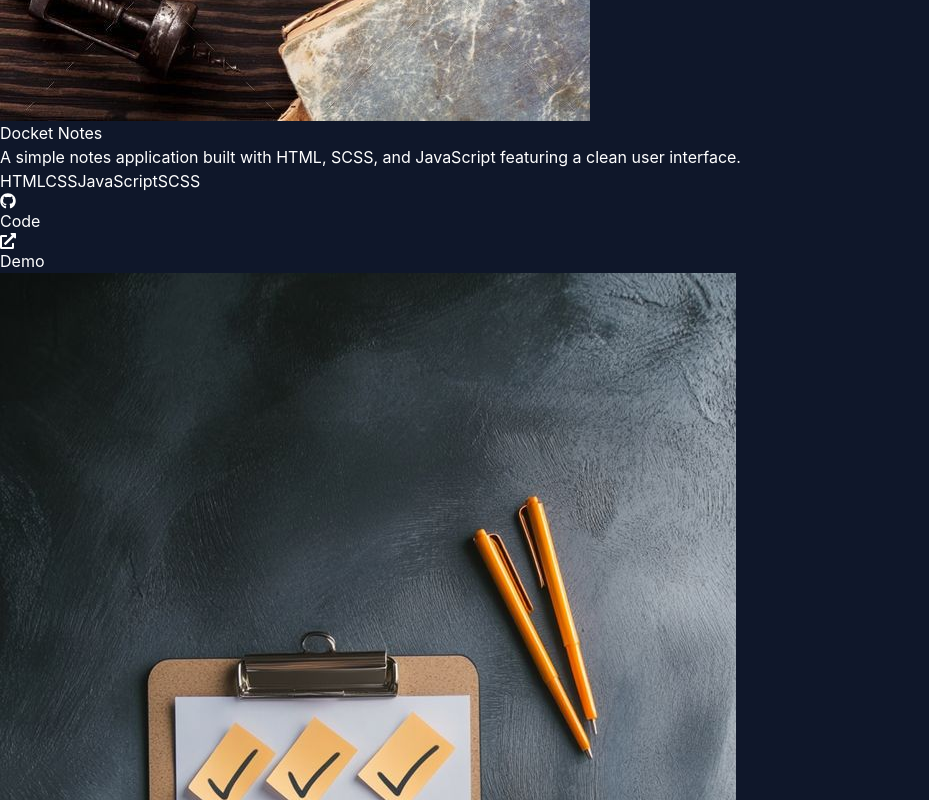
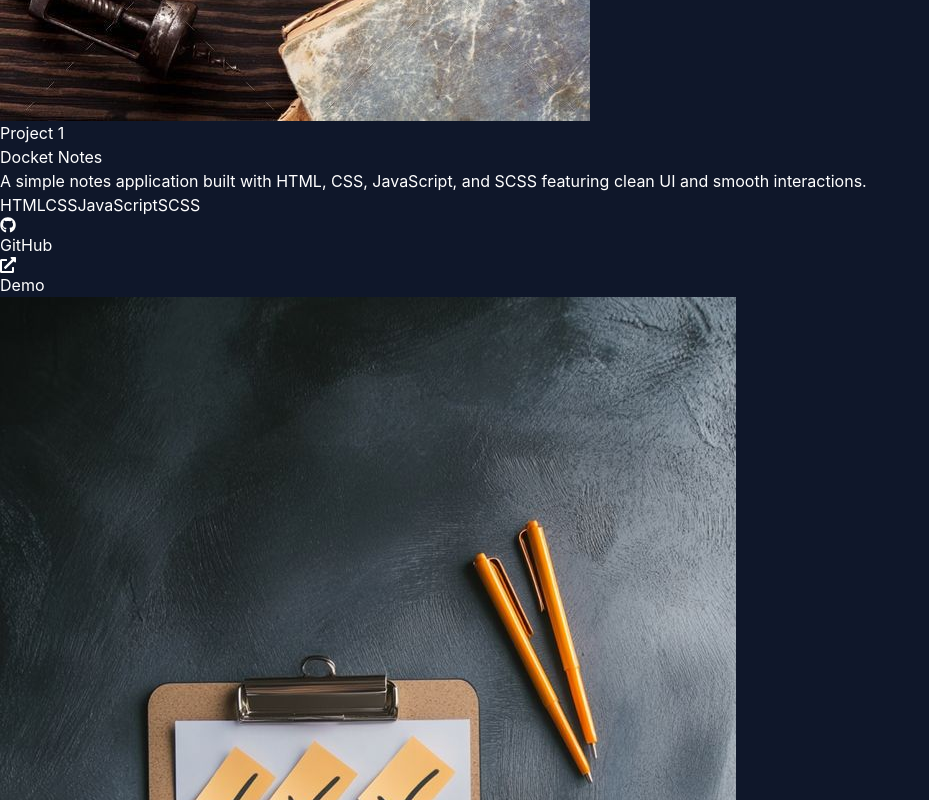
Before and after one commit to DEV-MK2023/Portfolio, a React (Vite) app: page / in a window 1280 px wide. Shown: the part 4380-5180 px from the top of the page, without its empty margins (0-929 px from the left). Built offline with nearby package versions, Linux system fonts and the light colour scheme.

Commit message:
Improve portfolio

```diff
--- a/src/components/Projects.jsx
+++ b/src/components/Projects.jsx
@@ -1,86 +1,60 @@
 // src/components/sections/Projects.jsx
 
 import { motion } from "framer-motion";
-
-import {
-  FaGithub,
-  FaExternalLinkAlt,
-} from "react-icons/fa";
+import { FaGithub, FaExternalLinkAlt } from "react-icons/fa";
 
 
 const projects = [
-
   {
     title: "Docket Notes",
     description:
-      "A simple notes application built with HTML, SCSS, and JavaScript featuring a clean user interface.",
+      "A simple notes application built with HTML, CSS, JavaScript, and SCSS featuring clean UI and smooth interactions.",
     image: "/notes.jpeg",
     tech: ["HTML", "CSS", "JavaScript", "SCSS"],
-    github:
-      "https://github.com/DEV-MK2023/Docket-A-Notes-App-.git",
-    demo:
-      "https://docket-a-notes-app.vercel.app",
+    github: "https://github.com/DEV-MK2023/Docket-A-Notes-App-.git",
+    demo: "https://docket-a-notes-app.vercel.app",
   },
-
 
   {
     title: "Task Manager",
     description:
-      "A task management application allowing users to organize and manage daily tasks.",
+      "A task management application designed to organize daily tasks with a simple and responsive interface.",
     image: "/task.jpeg",
     tech: ["HTML", "CSS", "JavaScript"],
-    github:
-      "https://github.com/DEV-MK2023/Task-Manager",
-    demo:
-      "https://taskymanag3r.netlify.app",
+    github: "https://github.com/DEV-MK2023/Task-Manager",
+    demo: "https://taskymanag3r.netlify.app",
   },
-
 
   {
     title: "Shopify",
     description:
-      "An e-commerce interface with product filtering, shopping features, and responsive design.",
+      "An e-commerce frontend with product layouts, filtering features, and a modern shopping experience.",
     image: "/shopify.jpeg",
     tech: ["HTML", "CSS", "jQuery"],
-    github:
-      "https://github.com/DEV-MK2023/Shopify",
-    demo:
-      "https://shopifystor.netlify.app",
+    github: "https://github.com/DEV-MK2023/Shopify",
+    demo: "https://shopifystor.netlify.app",
   },
-
 
   {
     title: "FurniSpace",
     description:
-      "A modern furniture e-commerce landing page with search filters, video integration, and responsive layouts.",
-    image:
-      "/furniture.jpeg",
-    tech:
-      ["HTML", "CSS", "JavaScript"],
-    github:
-      "https://github.com/DEV-MK2023/E-Com-Web.git",
-    demo:
-      "https://e-com-we.netlify.app/",
+      "A responsive furniture e-commerce landing page with product filtering, video integration, and modern layouts.",
+    image: "/furniture.jpeg",
+    tech: ["HTML", "CSS", "JavaScript"],
+    github: "https://github.com/DEV-MK2023/E-Com-Web.git",
+    demo: "https://e-com-we.netlify.app/",
   },
-
 
   {
     title: "Colors Hunt Clone",
     description:
-      "A color palette application with search, filtering, and interactive UI features.",
-    image:
-      "/colors.jpeg",
-    tech:
-      ["HTML", "CSS", "JavaScript"],
-    github:
-      "https://github.com/DEV-MK2023/Colors-Hunt.git",
-    demo:
-      "https://colors-hunt.vercel.app/",
+      "A color palette application featuring search, filtering, and interactive sorting for better user experience.",
+    image: "/colors.jpeg",
+    tech: ["HTML", "CSS", "JavaScript"],
+    github: "https://github.com/DEV-MK2023/Colors-Hunt.git",
+    demo: "https://colors-hunt.vercel.app/",
   },
-
-
 ];
-
 
 
 const Projects = () => {
@@ -97,8 +71,6 @@ const Projects = () => {
       lg:px-24
       "
     >
-
-
 
 
       {/* Heading */}
@@ -130,17 +102,22 @@ const Projects = () => {
 
       >
 
-
-        <p
+        <span
           className="
+          inline-block
+          px-4
+          py-2
+          rounded-full
+          bg-cyan-500/10
+          border
+          border-cyan-400/20
           text-cyan-400
-          mb-3
-          font-medium
+          text-sm
+          mb-5
           "
         >
           My Work
-        </p>
-
+        </span>
 
 
         <h2
@@ -151,11 +128,8 @@ const Projects = () => {
           text-white
           "
         >
-
           Featured Projects
-
         </h2>
-
 
 
         <p
@@ -166,12 +140,9 @@ const Projects = () => {
           mx-auto
           "
         >
-
-          Some projects that showcase my frontend development skills
-          and problem-solving approach.
-
+          Some of the projects I have built while improving my frontend
+          development skills and exploring modern web technologies.
         </p>
-
 
 
       </motion.div>
@@ -180,23 +151,19 @@ const Projects = () => {
 
 
 
-
-
       {/* Cards */}
-
 
       <div
         className="
+        max-w-7xl
+        mx-auto
         grid
         grid-cols-1
         sm:grid-cols-2
         lg:grid-cols-3
         gap-8
-        max-w-7xl
-        mx-auto
         "
       >
-
 
 
         {
@@ -205,13 +172,12 @@ const Projects = () => {
 
             <motion.div
 
-
-              key={index}
+              key={project.title}
 
 
               initial={{
                 opacity:0,
-                y:40
+                y:50
               }}
 
 
@@ -227,8 +193,8 @@ const Projects = () => {
 
 
               transition={{
-                duration:0.5,
-                delay:index*0.1
+                duration:0.6,
+                delay:index*0.12
               }}
 
 
@@ -238,29 +204,41 @@ const Projects = () => {
               }}
 
 
-
               className="
               group
+              relative
+              bg-white/5
+              backdrop-blur-lg
+              border
+              border-white/10
               rounded-3xl
               overflow-hidden
-
-              bg-white/5
-
-              backdrop-blur-md
-
-              border
-              border-white/10
-
+              shadow-xl
               hover:border-cyan-400/40
-
-              transition
-
-              shadow-xl
-
+              transition-all
+              duration-300
               "
 
+            >
 
-            >
+
+
+              {/* Glow */}
+
+              <div
+                className="
+                absolute
+                inset-0
+                bg-gradient-to-r
+                from-cyan-500/10
+                to-purple-600/10
+                opacity-0
+                group-hover:opacity-100
+                transition
+                duration-500
+                "
+              />
+
 
 
 
@@ -270,9 +248,9 @@ const Projects = () => {
                 className="
                 relative
                 overflow-hidden
+                h-52
                 "
               >
-
 
                 <img
 
@@ -282,17 +260,14 @@ const Projects = () => {
 
                   className="
                   w-full
-                  h-52
+                  h-full
                   object-cover
-
                   group-hover:scale-110
-
-                  transition
+                  transition-transform
                   duration-500
                   "
 
                 />
-
 
 
                 <div
@@ -300,13 +275,29 @@ const Projects = () => {
                   absolute
                   inset-0
                   bg-gradient-to-t
-                  from-black/60
+                  from-black/70
                   to-transparent
-                  opacity-0
-                  group-hover:opacity-100
-                  transition
                   "
                 />
+
+
+                <span
+                  className="
+                  absolute
+                  top-4
+                  left-4
+                  px-3
+                  py-1
+                  rounded-full
+                  bg-black/50
+                  text-cyan-300
+                  text-xs
+                  border
+                  border-white/10
+                  "
+                >
+                  Project {index+1}
+                </span>
 
 
               </div>
@@ -315,54 +306,39 @@ const Projects = () => {
 
 
 
-
-
-
               {/* Content */}
-
 
               <div
                 className="
+                relative
                 p-6
                 "
               >
 
 
-
                 <h3
-
                   className="
                   text-xl
                   font-bold
                   text-white
                   mb-3
                   "
-
                 >
-
                   {project.title}
-
                 </h3>
 
 
 
-
                 <p
-
                   className="
                   text-slate-400
                   text-sm
                   leading-relaxed
                   mb-5
                   "
-
                 >
-
                   {project.description}
-
                 </p>
-
-
 
 
 
@@ -379,26 +355,22 @@ const Projects = () => {
                 >
 
                   {
-                    project.tech.map((tech,i)=>(
+                    project.tech.map((tech)=>(
 
                       <span
 
-                        key={i}
+                        key={tech}
 
                         className="
-                        text-xs
                         px-3
                         py-1
                         rounded-full
-
-                        bg-cyan-400/10
-
+                        text-xs
+                        text-cyan-300
+                        bg-cyan-500/10
                         border
                         border-cyan-400/20
-
-                        text-cyan-300
                         "
-
                       >
 
                         {tech}
@@ -408,17 +380,13 @@ const Projects = () => {
                     ))
                   }
 
-
                 </div>
 
 
 
 
 
-
-
                 {/* Buttons */}
-
 
                 <div
                   className="
@@ -440,20 +408,13 @@ const Projects = () => {
                     flex
                     items-center
                     gap-2
-
                     px-4
                     py-2
-
-                    rounded-lg
-
+                    rounded-xl
                     bg-white/10
-
                     text-white
-
                     text-sm
-
                     hover:bg-white/20
-
                     transition
                     "
 
@@ -461,10 +422,9 @@ const Projects = () => {
 
                     <FaGithub/>
 
-                    Code
+                    GitHub
 
                   </a>
-
 
 
 
@@ -477,29 +437,20 @@ const Projects = () => {
 
                     rel="noopener noreferrer"
 
-
                     className="
                     flex
                     items-center
                     gap-2
-
                     px-4
                     py-2
-
-                    rounded-lg
-
+                    rounded-xl
                     bg-gradient-to-r
                     from-cyan-500
                     to-blue-600
-
                     text-white
-
                     text-sm
-
                     hover:scale-105
-
                     transition
-
                     "
 
                   >
@@ -515,9 +466,7 @@ const Projects = () => {
 
 
 
-
               </div>
-
 
 
             </motion.div>
@@ -527,16 +476,12 @@ const Projects = () => {
         }
 
 
-
       </div>
-
 
 
     </section>
 
-
   );
-
 
 };
 
```
